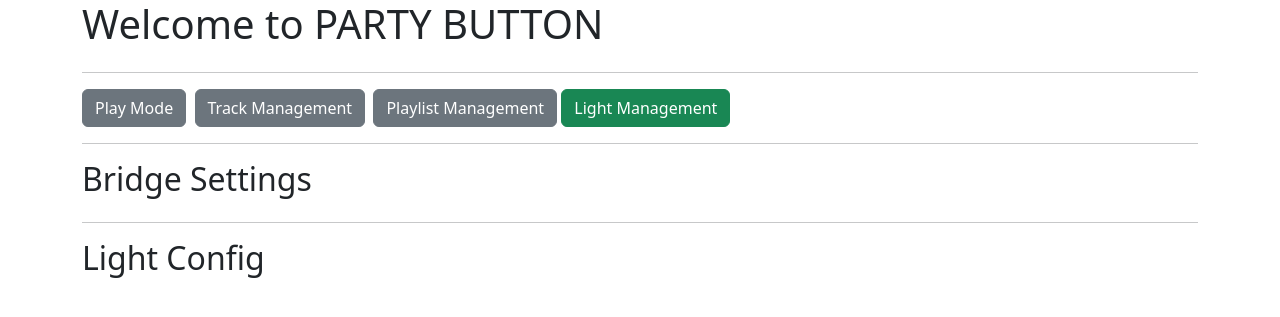
After one commit to DanBuchan/Party_button, a Django app: page /lights/ in a window 1280 px wide. The commit adds this page. Shown: the top 317 px of the page. Run offline with Django 4.2, Linux system fonts and the light colour scheme; data that the repository does not hold is empty; some libraries are stand-ins or nearby versions.

Commit message:
new lights form and tempo detect

```diff
--- a/music_lib.py
+++ b/music_lib.py
@@ -15,7 +15,7 @@ from mp3_manager.models import Track, Playtime, Playlist
 def change_colour(pb_lights, party_light_settings, brightness, rand):
     colours = party_light_settings
     # step_interval = 60/bpm
-    # num_steps = playtime/step_intervale
+    # num_steps = playtime/step_interval
 
     # we should loop over the lights, set the solid colour for the fixed ones
     # for the rest enter the infinite while loop and either make a rand change
--- a/pb_ui/mp3_manager/admin.py
+++ b/pb_ui/mp3_manager/admin.py
@@ -1,6 +1,8 @@
 from django.contrib import admin
-from .models import Track, Playtime, Playlist
+from .models import Track, Playtime, Playlist, Bridge, Light
 
 admin.site.register(Track)
 admin.site.register(Playtime)
 admin.site.register(Playlist)
+admin.site.register(Bridge)
+admin.site.register(Light)
--- a/pb_ui/mp3_manager/form.py
+++ b/pb_ui/mp3_manager/form.py
@@ -1,6 +1,18 @@
 from django.forms import ModelForm, TextInput, FileInput, BooleanField
 from django import forms
-from .models import Track, Playtime, Playlist
+from .models import Track, Playtime, Playlist, Bridge, Light
+
+class BridgeForm(ModelForm):
+    class Meta:
+        model = Bridge
+        fields = ['ip', 'user_id', 'name_stub', 'brightness']
+
+class LightForm(ModelForm):
+    class Meta:
+        model = Light
+        fields = ['name', 'primary_R', 'primary_G', 'primary_B',
+                  'secondary_R', 'secondary_G', 'secondary_B',
+                  'primary_colour', 'fade', 'random' ]
 
 class TrackForm(ModelForm):
     class Meta:
--- a/pb_ui/mp3_manager/models.py
+++ b/pb_ui/mp3_manager/models.py
@@ -27,6 +27,11 @@ class Track(models.Model):
                                            default=0,
                                            validators=[MinValueValidator(0),
                                                        MaxValueValidator(600)])
+    bpm = models.IntegerField(blank=False, null=False,
+                                           default=0,
+                                           validators=[MinValueValidator(0),
+                                                       MaxValueValidator(400)])
+
     playlists = models.ManyToManyField(Playlist)
 
     def save(self, *args, **kwargs):
@@ -70,3 +75,53 @@ class Playtime(models.Model):
     def save(self, *args, **kwargs):
        self.pk = '0'
        super().save(*args, **kwargs)
+
+class Bridge(models.Model):
+    ip = models.CharField(max_length=200, default="127.0.0.0",
+                          blank=False, null=False)
+    user_id = models.CharField(max_length=200, default="XXXX",
+                               blank=True, null=True)
+    name_stub = models.CharField(max_length=200, default="party",
+                                 blank=True, null=True)
+    brightness = models.IntegerField(blank=False, null=False,
+                                     default=0,
+                                     validators=[MinValueValidator(0),
+                                                 MaxValueValidator(100)])
+
+    def __str__(self):
+        return(self.ip)
+
+class Light(models.Model):
+    name = models.CharField(max_length=200, blank=False, null=False)
+    primary_R = models.IntegerField(blank=False, null=False,
+                                    default=0,
+                                    validators=[MinValueValidator(0),
+                                                MaxValueValidator(254)])
+    primary_G = models.IntegerField(blank=False, null=False,
+                                    default=0,
+                                    validators=[MinValueValidator(0),
+                                                MaxValueValidator(254)])
+    primary_B = models.IntegerField(blank=False, null=False,
+                                    default=0,
+                                    validators=[MinValueValidator(0),
+                                                MaxValueValidator(254)])
+    secondary_R = models.IntegerField(blank=False, null=False,
+                                      default=0,
+                                      validators=[MinValueValidator(0),
+                                                  MaxValueValidator(254)])
+    secondary_G = models.IntegerField(blank=False, null=False,
+                                      default=0,
+                                      validators=[MinValueValidator(0),
+                                                  MaxValueValidator(254)])
+    secondary_B = models.IntegerField(blank=False, null=False,
+                                        default=0,
+                                        validators=[MinValueValidator(0),
+                                                    MaxValueValidator(254)])
+    primary_colour = models.BooleanField(blank=False, null=False, default=False)
+    fade = models.BooleanField(blank=False, null=False, default=False)
+    random = models.BooleanField(blank=False, null=False, default=False)
+
+    # random_interval = models.BooleanField(blank=False, null=False, default=False)
+
+    def __str__(self):
+        return(self.name)
--- a/pb_ui/mp3_manager/templates/mp3_manager/index.html
+++ b/pb_ui/mp3_manager/templates/mp3_manager/index.html
@@ -4,7 +4,10 @@
 {% block content %}
   <div class="row">
     <div class="col">
-      <a href="/"><button type="button" class="btn btn-success">Play Mode</button></a>&nbsp;<a  href="/tracks"><button type="button" class="btn btn-secondary">Track Management</button></a>&nbsp;<a href="/playlists"><button type="button" class="btn btn-secondary">Playlist Management</button></a>
+      <a href="/"><button type="button" class="btn btn-success">Play Mode</button></a>&nbsp;
+      <a href="/tracks"><button type="button" class="btn btn-secondary">Track Management</button></a>&nbsp;
+      <a href="/playlists"><button type="button" class="btn btn-secondary">Playlist Management</button></a>
+      <a href="/lights"><button type="button" class="btn btn-secondary">Light Management</button></a>
     </div>
   </div>
   <hr>
--- /dev/null
+++ b/pb_ui/mp3_manager/templates/mp3_manager/lights.html
@@ -0,0 +1,26 @@
+{% extends "./base.html" %}
+{% load crispy_forms_tags %}
+
+{% block content %}
+  <div class="row">
+    <div class="col">
+      <a href="/"><button type="button" class="btn btn-secondary">Play Mode</button></a>&nbsp;
+      <a href="/tracks"><button type="button" class="btn btn-secondary">Track Management</button></a>&nbsp;
+      <a href="/playlists"><button type="button" class="btn btn-secondary">Playlist Management</button></a>
+      <a href="/lights"><button type="button" class="btn btn-success">Light Management</button></a>
+    </div>
+  </div>
+  <hr>
+  <div class="row">
+    <div class="col">
+      <h2>Bridge Settings</h2>
+    </div>
+  </div>
+  <hr>
+  <div class="row">
+    <div class="col">
+      <h2>Light Config</h2>
+    </div>
+  </div>
+
+{% endblock %}
--- a/pb_ui/mp3_manager/templates/mp3_manager/playlist.html
+++ b/pb_ui/mp3_manager/templates/mp3_manager/playlist.html
@@ -4,7 +4,10 @@
 {% block content %}
   <div class="row">
     <div class="col">
-      <a href="/"><button type="button" class="btn btn-secondary">Play Mode</button></a>&nbsp;<a  href="/tracks"><button type="button" class="btn btn-secondary">Track Management</button></a>&nbsp;<a href="/playlists"><button type="button" class="btn btn-success">Playlist Management</button></a>
+      <a href="/"><button type="button" class="btn btn-secondary">Play Mode</button></a>&nbsp;
+      <a  href="/tracks"><button type="button" class="btn btn-secondary">Track Management</button></a>&nbsp;
+      <a href="/playlists"><button type="button" class="btn btn-success">Playlist Management</button></a>
+      <a href="/lights"><button type="button" class="btn btn-secondary">Light Management</button></a>
     </div>
   </div>
   <hr>
--- a/pb_ui/mp3_manager/urls.py
+++ b/pb_ui/mp3_manager/urls.py
@@ -16,4 +16,6 @@ urlpatterns = [
     path("removeplaylist/", views.PlaylistManagement.as_view(), name="removeplaylist"),
     path("assignplaylist/", views.PlaylistManagement.as_view(), name="assignplaylist"),
     path("unassignplaylist/", views.PlaylistManagement.as_view(), name="unassignplaylist"),
+    path("lights/", views.LightManagement.as_view(), name="lights"),
+
 ]
--- a/pb_ui/mp3_manager/views.py
+++ b/pb_ui/mp3_manager/views.py
@@ -5,9 +5,11 @@ from django.views.generic.edit import FormMixin
 from django.conf import settings
 
 from pydub import AudioSegment
+import librosa
 
-from .models import Track, Playtime, Playlist
+from .models import Track, Playtime, Playlist, Bridge, Light
 from .form import TrackForm, PlaytimeForm, TrackPlaytimeForm, TrackStartForm
+from .form import BridgeForm, TrackForm
 from .form import PlaylistForm
 
 class TrackManagement(generic.ListView, FormMixin):
@@ -37,6 +39,11 @@ class TrackManagement(generic.ListView, FormMixin):
                 song = AudioSegment.from_mp3(f"{str(settings.BASE_DIR)}/{str(record.mp3_file)}")
                 duration = song.duration_seconds*1000
                 record.mp3_length = duration
+
+                audio_file = librosa.load(f"{str(settings.BASE_DIR)}/{str(record.mp3_file)}")
+                y, sr = audio_file
+                tempo = librosa.beat.tempo(y=y, sr=sr)
+                record.bpm = tempo[0]
                 record.save()
                 return render(request, self.template_name,
                               {"tracks_list": tracks_list,
@@ -262,3 +269,19 @@ class TrackPlaytimeView(generic.ListView, FormMixin):
 
         track = Track.objects.filter(pk=pk)[0]
         return redirect("/tracks")
+
+class LightManagement(generic.ListView, FormMixin):
+    template_name = "mp3_manager/lights.html"
+    model = Bridge
+    form_class = BridgeForm
+
+    def get(self, request):
+        bridge = Bridge.objects.all().first()
+        lights = Light.objects.all()
+        return render(request, self.template_name,
+                      {"bridge": bridge,
+                       "lights": lights,
+                       "bridgeform": BridgeForm(instance=bridge),})
+
+class LightUpdate(generic.ListView, FormMixin):
+    template_name = "mp3_manager/lights.html"
--- a/play_random.py
+++ b/play_random.py
@@ -15,7 +15,9 @@ from mp3_manager.models import Track, Playtime, Playlist
 
 #https://discovery.meethue.com/
 # "192.168.1.112"
+# Estimate BPM
 # https://gist.github.com/jiaaro/faa96fabd252b8552066
+# https://essentia.upf.edu/tutorial_rhythm_beatdetection.html
 
 if __name__ == '__main__':
     pygame.init()
```
Also changed, not shown: pb_ui/mp3_manager/templates/mp3_manager/track.html (+18 -4 lines), requirements.txt (+19 -0 lines), pb_ui/db.sqlite3, pb_ui/mp3_manager/migrations/0012_bridge_light_track_bpm.py (added), 3 other files.
